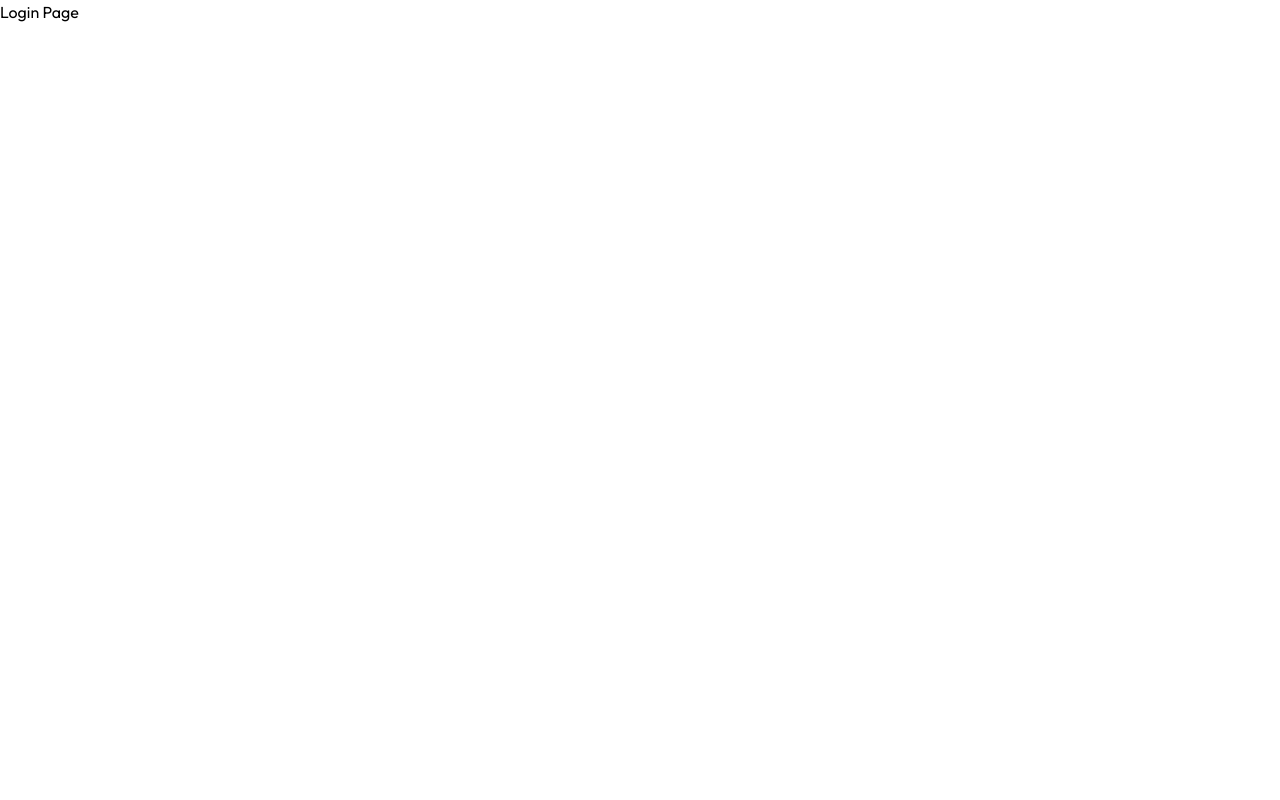
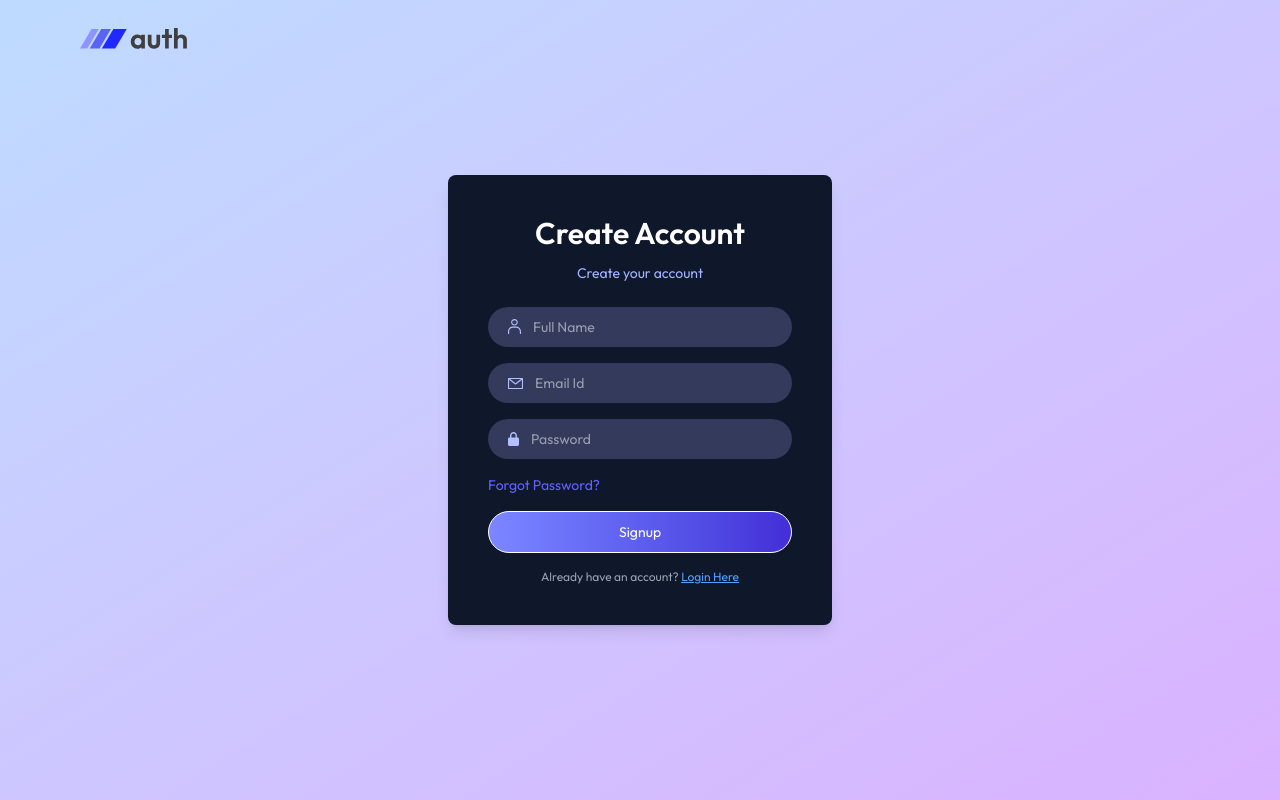
Before and after one commit to fumble-dev/x-auth, a React (Vite) app in the folder client/: page /login in a window 1280 px wide. Built offline with nearby package versions, Linux system fonts and the light colour scheme.

Commit message:
signin and signup

```diff
--- a/client/src/components/Navbar.jsx
+++ b/client/src/components/Navbar.jsx
@@ -1,12 +1,16 @@
 import React from 'react'
-import {assets} from '../assets/assets.js'
+import { assets } from '../assets/assets.js'
+import {useNavigate} from 'react-router-dom'
 
 const Navbar = () => {
+
+  const navigate = useNavigate()
+
   return (
     <div className=' w-full flex sm:p-6 sm:px-24 absolute top-0 justify-between items-center'>
       <img src={assets.logo} alt="" className='w-28 sm:w-32' />
 
-      <button className='flex items-center gap-2 border border-gray-500 rounded-full px-6 py-2 text-gray-800 hover:bg-gray-100 cursor-pointer'>Login <img src={assets.arrow_icon} alt="" /></button>
+      <button onClick={() => navigate('/login')} className='flex items-center gap-2 border border-gray-500 rounded-full px-6 py-2 text-gray-800 hover:bg-gray-100 cursor-pointer'>Login <img src={assets.arrow_icon} alt="" /></button>
     </div>
   )
 }
--- a/client/src/pages/Login.jsx
+++ b/client/src/pages/Login.jsx
@@ -1,9 +1,66 @@
-import React from 'react'
+import React, { useState } from 'react'
+import { assets } from '../assets/assets';
 
 const Login = () => {
+
+  const [state, setState] = useState('Signup');
+
+  const [name, setName] = useState('')
+  const [email, setEmail] = useState('');
+  const [password, setPassword] = useState('')
+
   return (
-    <div>
-      Login Page
+    <div className='flex items-center justify-center min-h-screen px-6 sm:px-0 bg-gradient-to-br from-blue-200 to-purple-300'>
+      <img src={assets.logo} alt="" className='absolute top-5 left-5 sm:left-20 w-28 sn:w-32 cursor-pointer' />
+      <div className='bg-slate-900 p-10 rounded-lg shadow-lg w-full sm:w-96 text-indigo-300 text-sm'>
+        <h2 className='text-3xl font-semibold text-white text-center mb-3'>
+          {
+            state === 'Signup' ? "Create Account" : "Login"
+          }
+        </h2>
+        <p className='text-center text-sm mb-6'>
+          {
+            state === 'Signup' ? "Create your account" : "Login to your account"
+          }
+        </p>
+        <form action="">
+          {state === 'Signup' &&
+            (<div className='mb-4 flex items-center gap-3 w-full px-5 py-2.5 rounded-full bg-[#333A5C]'>
+              <img src={assets.person_icon} alt="" />
+              <input className='bg-transparent outline-none text-white' type="text" placeholder='Full Name' required />
+            </div>)
+          }
+          <div className='mb-4 flex items-center gap-3 w-full px-5 py-2.5 rounded-full bg-[#333A5C]'>
+            <img src={assets.mail_icon} alt="" />
+            <input className='bg-transparent outline-none text-white' type="email" placeholder='Email Id' required />
+          </div>
+          <div className='mb-4 flex items-center gap-3 w-full px-5 py-2.5 rounded-full bg-[#333A5C]'>
+            <img src={assets.lock_icon} alt="" />
+            <input className='bg-transparent outline-none text-white' type="password" placeholder='Password' required />
+          </div>
+
+          <p className='mb-4 text-indigo-500 cursor-pointer'>Forgot Password?</p>
+
+          <button className=' text-white font-md cursor-pointer rounded-full border py-2.5 w-full bg-gradient-to-r from-indigo-400 to-indigo-700'>{state}</button>
+        </form>
+
+        {
+          state === 'Signup' ?
+            (
+              <p className='text-gray-400 text-center text-xs mt-4'>
+                Already have an account? {" "}
+                <span onClick={() => setState('Login')} className='text-blue-400 cursor-pointer underline'>Login Here</span>
+              </p>
+            )
+            : (
+              <p className='text-gray-400 text-center text-xs mt-4'>
+                Don't have an account? {" "}
+                <span onClick={() => setState('Signup')} className='text-blue-400 cursor-pointer underline'>Signup</span>
+              </p>
+            )
+        }
+
+      </div>
     </div>
   )
 }
```
